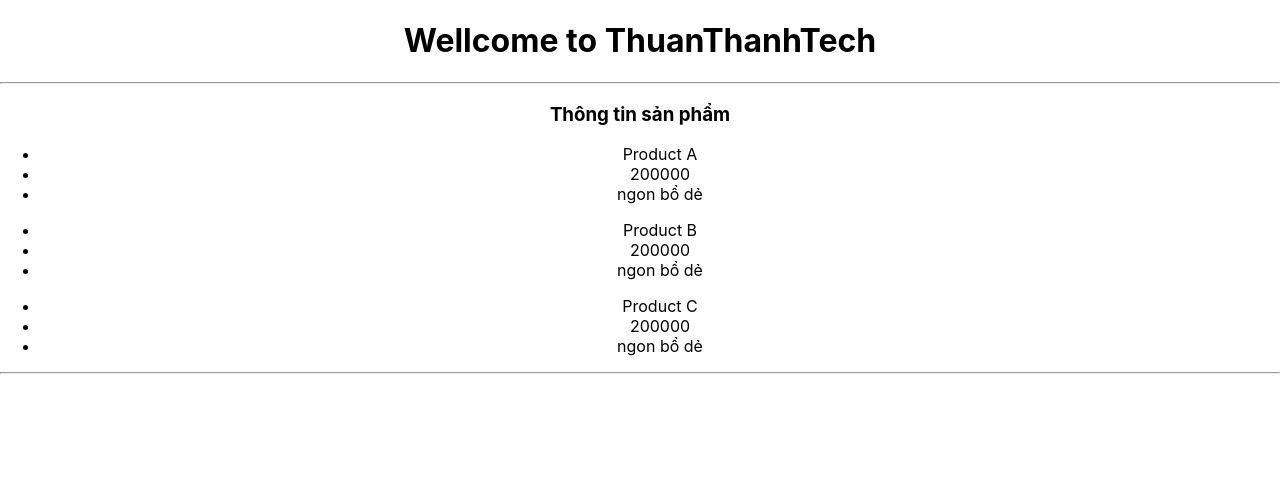
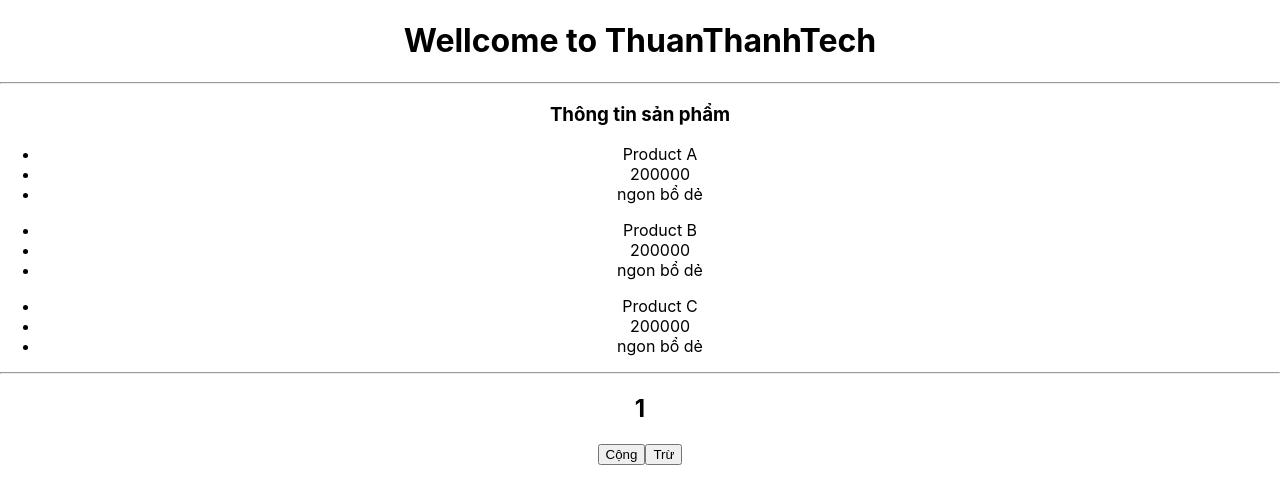
Before and after one commit to dactrong/reactjs-cb, a React (Create React App) app: page / in a window 1280 px wide. Shown: the top 504 px of the page. Built offline with nearby package versions, Linux system fonts and the light colour scheme.

Commit message:
feat: state

```diff
--- a/src/App.js
+++ b/src/App.js
@@ -1,4 +1,5 @@
 import "./App.css";
+import State from "./components/State";
 import Wellcome from "./components/Wellcome";
 
 
@@ -14,11 +15,9 @@ const products= [
     <div className="App">
       <h1>Wellcome to ThuanThanhTech</h1>
       <hr/>
-
         <Wellcome data={products}> Thông tin sản phẩm</Wellcome>
-
-
       <hr/>
+      <State></State>
 
     </div>
   );
--- /dev/null
+++ b/src/components/State.js
@@ -0,0 +1,21 @@
+import React from "react";
+
+class State extends React.Component{
+     constructor(props){
+        super(props);
+
+        this.state = {count: 1}
+
+     }
+    render(){
+        return(
+            <div>
+            <h2>{this.state.count}</h2>
+            <button onClick= {() =>{ this.setState ({count:this.state.count+1})}}>Cộng</button>
+            <button onClick = {() => {this.setState({count:this.state.count -1})}}>Trừ</button>
+
+            </div>
+        )
+    }
+}
+export default State
```
Also changed, not shown: src/components/.tsx (deleted).
